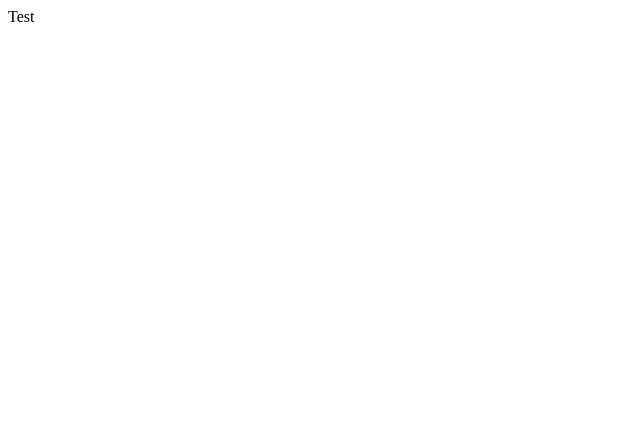
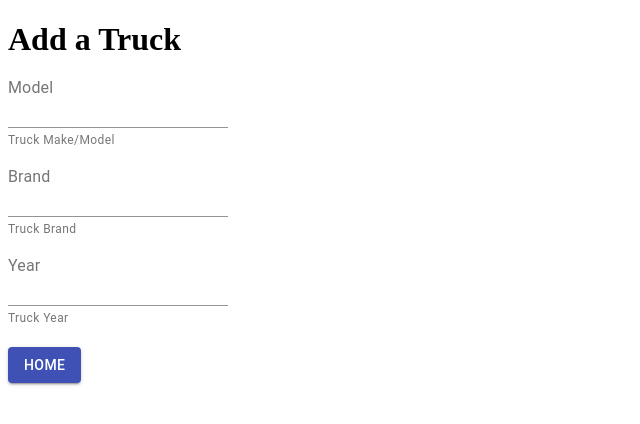
Before and after one commit to hagoodwi92/gatsby-goodwin-truck, a Gatsby site: page /inventory in a window 1280 px wide. Shown: the whole page, without its empty margins (0-640 px from the left). Built offline with nearby package versions, Linux system fonts and the light colour scheme; Gatsby itself is replaced by a stand-in of ours.

Commit message:
add styling changes'

```diff
--- a/src/pages/inventory.js
+++ b/src/pages/inventory.js
@@ -1,7 +1,43 @@
-import React from 'react';
+import React from "react";
+import {
+  Input,
+  FormHelperText,
+  InputLabel,
+  Button,
+} from "@material-ui/core";
+import { Link } from "gatsby";
 
-export default function Inventory(){
-  return(
-    <div>Test</div>
+export default function Inventory() {
+  return (
+    <div>
+      <h1>Add a Truck</h1>
+      <InputLabel htmlFor="my-input">Model</InputLabel>
+      <Input id="my-input" aria-describedby="my-helper-text" />
+      <FormHelperText id="my-helper-text">Truck Make/Model</FormHelperText>
+      <br></br>
+
+      <InputLabel htmlFor="my-input">Brand</InputLabel>
+      <Input id="my-input" aria-describedby="my-helper-text" />
+      <FormHelperText id="my-helper-text">Truck Brand</FormHelperText>
+      <br></br>
+
+      <InputLabel htmlFor="my-input">Year</InputLabel>
+      <Input id="my-input" aria-describedby="my-helper-text" />
+      <FormHelperText id="my-helper-text">Truck Year</FormHelperText>
+      <br></br>
+
+      <Link style={linkStyle} to="/">
+        <Button variant="contained" color="primary">
+          Home
+        </Button>
+      </Link>
+    </div>
   );
 }
+
+const linkStyle = {
+  color: "#0e3786",
+  fontWeight: "bold",
+  fontSize: "16px",
+  verticalAlign: "5%",
+};
```
Also changed, not shown: src/pages/index.js (+6 -9 lines).
